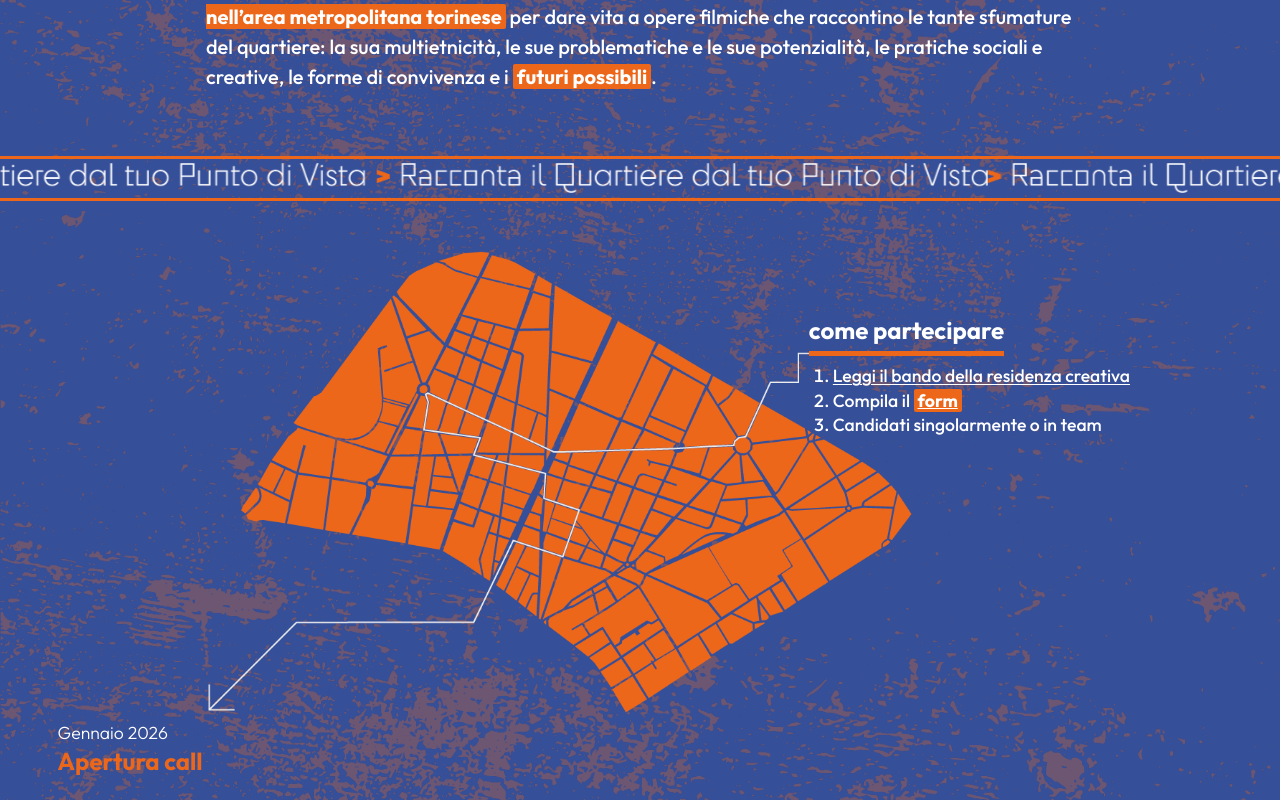
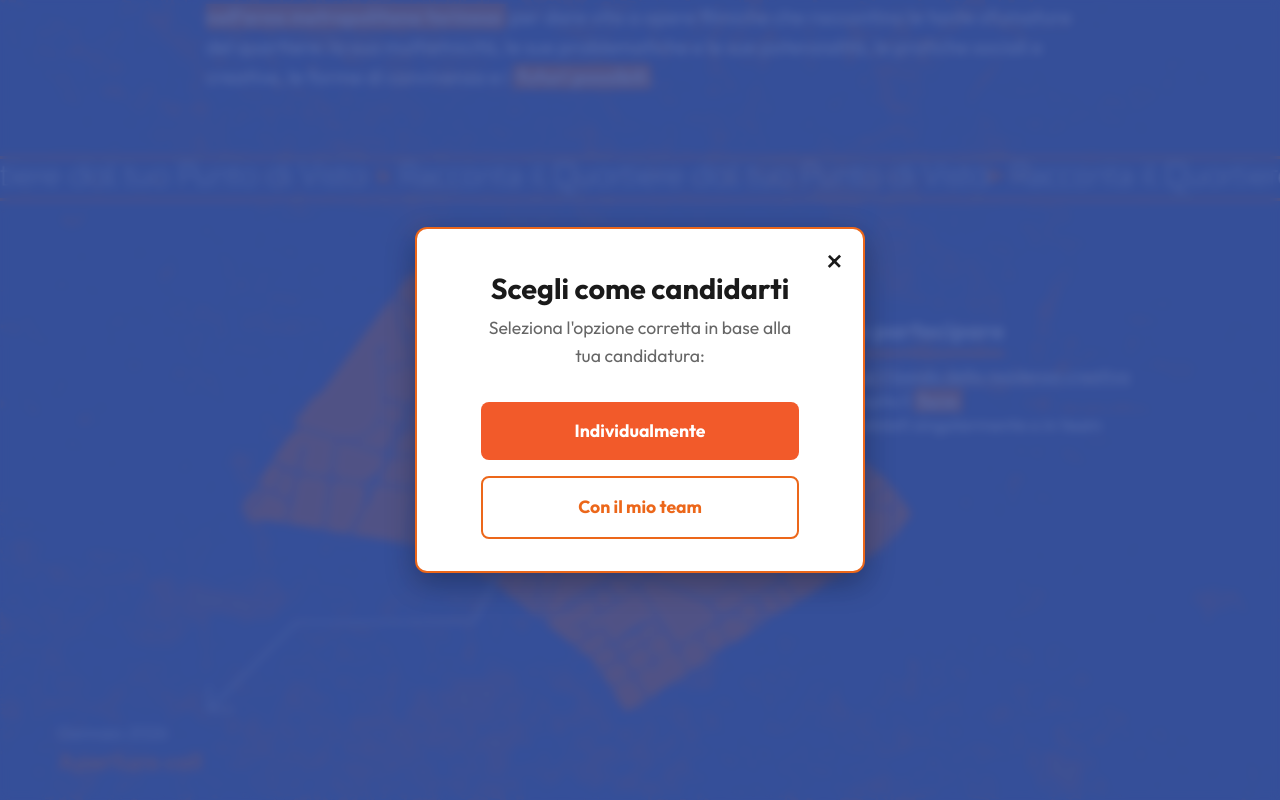
Before and after one commit to mugolini4/Landing-Page-Impatto, a React (Vite) app: page / in a window 1280 px wide. Both pictures are taken after a click on the link "form". Shown: the part 408-1208 px from the top of the page. Built offline with nearby package versions, Linux system fonts and the light colour scheme; a web font is replaced by a local one.

Commit message:
wip grafica

```diff
--- a/src/App.jsx
+++ b/src/App.jsx
@@ -1,19 +1,33 @@
+import React, { useState } from 'react'
 import Hero from './components/Hero'
 import Timeline from './components/Timeline'
 import About from './components/About'
 import CallToAction from './components/CallToAction'
 import ScrollingBanner from './components/ScrollingBanner'
+import Popup from './components/Popup'
 
 function App() {
+  const [isPopupOpen, setIsPopupOpen] = useState(false)
+
+  const openPopup = (e) => {
+    e.preventDefault() // prevent jump to # or default target
+    setIsPopupOpen(true)
+  }
+
+  const closePopup = () => {
+    setIsPopupOpen(false)
+  }
   return (
     <div className="app">
       <main>
-        <Hero />
+        <Hero onOpenPopup={openPopup} />
         <Timeline />
-        <About />
+        <About onOpenPopup={openPopup} />
         <ScrollingBanner direction="left" />
         <CallToAction />
       </main>
+
+      <Popup isOpen={isPopupOpen} onClose={closePopup} />
     </div>
   )
 }
--- a/src/components/About.jsx
+++ b/src/components/About.jsx
@@ -1,7 +1,8 @@
 import './About.css'
 import ScrollingBanner from './ScrollingBanner'
+import './About.css'
 
-const About = () => {
+const About = ({ onOpenPopup }) => {
     return (
         <section id="about" className="section about-section">
             <div className="container">
@@ -101,7 +102,7 @@ const About = () => {
 
                         <div className="cta-container">
                             <p><strong>Scadenza: 28 Febbraio 2026</strong></p>
-                            <a href="#" target="_blank" className="btn btn-primary">Compila il form di candidatura</a>
+                            <a href="#" onClick={onOpenPopup} className="btn btn-primary">Compila il form di candidatura</a>
                         </div>
                     </div>
 
--- a/src/components/Hero.jsx
+++ b/src/components/Hero.jsx
@@ -4,7 +4,7 @@ import mapDesktop from '../assets/barriera-map-line.png'
 import mapMobile from '../assets/barriera-map.png'
 import ScrollingBanner from './ScrollingBanner'
 
-const Hero = () => {
+const Hero = ({ onOpenPopup }) => {
     return (
         <section className="hero-section">
             <div className="hero-container">
@@ -46,7 +46,7 @@ const Hero = () => {
                                 </a>
                             </li>
                             <li>
-                                Compila il <a href="#" target="_blank" className="highlight-link">form</a>
+                                Compila il <a href="#" onClick={onOpenPopup} className="highlight-link">form</a>
                             </li>
                             <li>Candidati singolarmente o in team</li>
                         </ol>
@@ -63,7 +63,7 @@ const Hero = () => {
                             </a>
                         </li>
                         <li>
-                            Compila il <a href="#" target="_blank" className="highlight-link">form</a>
+                            Compila il <a href="#" onClick={onOpenPopup} className="highlight-link">form</a>
                         </li>
                         <li>Candidati singolarmente o in team</li>
                     </ol>
--- /dev/null
+++ b/src/components/Popup.css
@@ -0,0 +1,89 @@
+.popup-backdrop {
+    position: fixed;
+    top: 0;
+    left: 0;
+    width: 100vw;
+    height: 100vh;
+    background-color: rgba(53, 79, 153, 0.85);
+    /* var(--color-bg) with opacity */
+    backdrop-filter: blur(5px);
+    z-index: 1000;
+    display: flex;
+    justify-content: center;
+    align-items: center;
+}
+
+.popup-content {
+    background-color: #fff;
+    color: #1a1a1a;
+    /* Dark text for readability on white */
+    padding: var(--spacing-md) var(--spacing-lg);
+    border-radius: 12px;
+    max-width: 90%;
+    width: 450px;
+    position: relative;
+    box-shadow: 0 10px 30px rgba(0, 0, 0, 0.3);
+    text-align: center;
+    border: 2px solid var(--color-accent);
+}
+
+.popup-close-btn {
+    position: absolute;
+    top: 15px;
+    right: 20px;
+    font-size: 2rem;
+    line-height: 1;
+    color: #1a1a1a;
+    transition: color var(--transition-fast);
+    padding: 0;
+}
+
+.popup-close-btn:hover {
+    color: var(--color-accent);
+}
+
+.popup-title {
+    font-family: var(--font-heading);
+    color: #1a1a1a;
+    font-size: 1.8rem;
+    margin-bottom: var(--spacing-xs);
+    margin-top: 10px;
+}
+
+.popup-description {
+    color: #666;
+    margin-bottom: var(--spacing-md);
+    font-size: 1.1rem;
+}
+
+.popup-options {
+    display: flex;
+    flex-direction: column;
+    gap: var(--spacing-sm);
+}
+
+.popup-btn {
+    width: 100%;
+    margin: 0;
+    padding: 15px;
+    font-size: 1.1rem;
+    text-align: center;
+}
+
+.popup-btn-outline {
+    background: transparent;
+    border: 2px solid var(--color-accent);
+    color: var(--color-accent);
+}
+
+.popup-btn-outline:hover {
+    background: var(--color-accent);
+    color: var(--color-secondary);
+    /* White derived from Root */
+}
+
+@media (max-width: 600px) {
+    .popup-content {
+        padding: var(--spacing-md) var(--spacing-sm);
+    }
+}
--- /dev/null
+++ b/src/components/Popup.jsx
@@ -0,0 +1,50 @@
+import React, { useEffect } from 'react';
+import './Popup.css';
+
+const Popup = ({ isOpen, onClose }) => {
+    // Prevent scrolling when popup is open
+    useEffect(() => {
+        if (isOpen) {
+            document.body.style.overflow = 'hidden';
+            // Also store current scroll position if needed for complex layouts, but hidden overflow usually works for simple pages
+        } else {
+            document.body.style.overflow = 'unset';
+        }
+
+        return () => {
+            document.body.style.overflow = 'unset';
+        };
+    }, [isOpen]);
+
+    if (!isOpen) return null;
+
+    const handleBackdropClick = (e) => {
+        if (e.target.className === 'popup-backdrop') {
+            onClose();
+        }
+    };
+
+    return (
+        <div className="popup-backdrop" onClick={handleBackdropClick}>
+            <div className="popup-content fade-in-up">
+                <button className="popup-close-btn" onClick={onClose} aria-label="Chiudi popup">
+                    &times;
+                </button>
+                <h3 className="popup-title">Scegli come candidarti</h3>
+                <p className="popup-description">
+                    Seleziona l'opzione corretta in base alla tua candidatura:
+                </p>
+                <div className="popup-options">
+                    <a href="https://example.com/individual" target="_blank" rel="noopener noreferrer" className="btn btn-primary popup-btn">
+                        Individualmente
+                    </a>
+                    <a href="https://example.com/team" target="_blank" rel="noopener noreferrer" className="btn btn-primary popup-btn popup-btn-outline">
+                        Con il mio team
+                    </a>
+                </div>
+            </div>
+        </div>
+    );
+};
+
+export default Popup;
```
